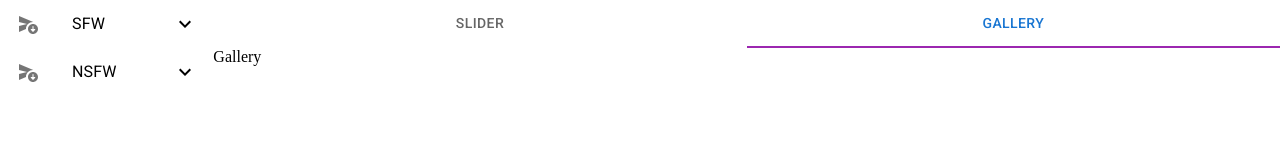
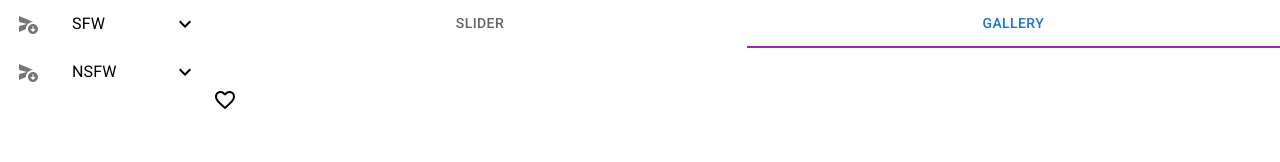
Before and after one commit to sujoygiri/Animex, a React (Vite) app: page / in a window 1280 px wide. Both pictures are taken after a click on the tab "GALLERY". Shown: the top 162 px of the page. Built offline with nearby package versions, Linux system fonts and the light colour scheme.

Commit message:
added utility buttons

```diff
--- a/index.html
+++ b/index.html
@@ -3,8 +3,6 @@
   <head>
     <meta charset="UTF-8" />
     <link rel="icon" type="image/svg+xml" href="/vite.svg" />
-    <!-- <link rel="stylesheet" href="https://fonts.googleapis.com/css?family=Roboto:300,400,500,700&display=swap" />
-    <link rel="stylesheet" href="https://fonts.googleapis.com/icon?family=Material+Icons" /> -->
     <meta name="viewport" content="width=device-width, initial-scale=1.0" />
     <meta http-equiv="Content-Security-Policy" content="script-src 'self'; style-src 'unsafe-inline'" />
     <title>Vite + React</title>
--- a/package.json
+++ b/package.json
@@ -5,7 +5,7 @@
   "type": "module",
   "main": "main.cjs",
   "scripts": {
-    "start": "npx electronmon .",
+    "start": "electronmon .",
     "dev": "vite",
     "build": "vite build",
     "preview": "vite preview"
@@ -19,13 +19,13 @@
     "electron": "^23.1.3",
     "node-fetch": "^3.3.0",
     "react": "^18.2.0",
-    "react-dom": "^18.2.0",
-    "react-router-dom": "^6.9.0"
+    "react-dom": "^18.2.0"
   },
   "devDependencies": {
     "@types/react": "^18.0.27",
     "@types/react-dom": "^18.0.10",
     "@vitejs/plugin-react": "^3.1.0",
+    "electronmon": "^2.0.2",
     "vite": "^4.1.0"
   }
 }
--- a/src/App.jsx
+++ b/src/App.jsx
@@ -7,7 +7,7 @@ const App = () => {
     <React.Fragment>
       <Home />
     </React.Fragment>
-  );
+  )
 };
 
 export default App;
--- /dev/null
+++ b/src/components/Gallery.css
@@ -0,0 +1,53 @@
+.like-button {
+    display: flex;
+    align-items: center;
+    justify-content: center;
+    border: none;
+    background-color: transparent;
+    color: #fff;
+    font-size: 16px;
+    font-weight: bold;
+    cursor: pointer;
+    transition: all 0.3s ease-in-out;
+    position: relative;
+    overflow: hidden;
+    width: 120px;
+    height: 40px;
+    border-radius: 20px;
+  }
+
+  .like-button:hover {
+    color: #f00;
+  }
+
+  .like-button .icon {
+    display: flex;
+    align-items: center;
+    justify-content: center;
+    position: absolute;
+    top: 0;
+    left: 0;
+    width: 100%;
+    height: 100%;
+    transform: scale(0);
+    transition: all 0.3s ease-in-out;
+    z-index: -1;
+  }
+
+  .like-button .heart {
+    color: #f00;
+    font-size: 20px;
+  }
+
+  .like-button.liked .icon {
+    transform: scale(1);
+  }
+
+  .like-button .text {
+    position: relative;
+    z-index: 1;
+  }
+
+  .like-button.liked .text {
+    color: #f00;
+  }
--- a/src/components/Gallery.jsx
+++ b/src/components/Gallery.jsx
@@ -1,9 +1,22 @@
-import React from 'react'
+import React, { useState } from 'react';
+import FavoriteBorderIcon from '@mui/icons-material/FavoriteBorder';
+import './Gallery.css';
 
 const Gallery = () => {
+  const [liked, setLiked] = useState(false);
+  const handleClick = () => {
+    setLiked(!liked);
+  };
   return (
-    <div>Gallery</div>
-  )
-}
+    <React.Fragment>
+      <button className={`like-button ${liked ? 'liked' : ''}`} onClick={handleClick}>
+        <span className="icon">
+        </span>
+        <span className="text">{liked ? 'Liked!' : 'Like'}</span>
+      </button>
+          <FavoriteBorderIcon className="heart" />
+    </React.Fragment>
+  );
+};
 
-export default Gallery
+export default Gallery;
--- a/src/components/Slider.jsx
+++ b/src/components/Slider.jsx
@@ -1,4 +1,4 @@
-import React, { useState } from 'react';
+import React, { useState,useEffect } from 'react';
 import {
   Grid,
   Container,
@@ -16,7 +16,7 @@ import {
 } from '@mui/icons-material';
 
 const Slider = () => {
-
+  const imageUrlArray = []
   const [imageURL, setImageURL] = useState('https://i.waifu.pics/CWZ2Q2V.jpg');
 
 
@@ -26,25 +26,25 @@ const Slider = () => {
         <Grid container sx={{ height: '82vh' }} >
           <Grid item xs={2} sm={2} md={2} lg={3} xl={3} style={{ width: 'inherit', height: 'inherit' }}>
             <Box sx={{ display: 'flex', width: 'inherit', height: 'inherit', justifyContent: 'center', alignItems: 'center' }}>
-              <ArrowCircleLeftRounded />
+              <ArrowCircleLeftRounded sx={{cursor:'pointer'}} />
             </Box>
           </Grid>
           <Grid item xs={8} sm={8} md={8} lg={6} xl={6} style={{ width: 'inherit', height: 'inherit' }}>
             <Box sx={{ width: 'inherit', height: 'inherit' }} >
-              <img src={imageURL} loading='lazy' style={{ width: 'inherit', height: 'inherit' }} />
+              <img src={imageURL} loading='lazy' style={{ width: 'inherit', height: 'inherit' }} onLoad={() => console.log('loaded')}/>
             </Box>
           </Grid>
           <Grid item xs={2} sm={2} md={2} lg={3} xl={3} style={{ width: 'inherit', height: 'inherit' }}>
             <Box sx={{ display: 'flex', width: 'inherit', height: 'inherit', justifyContent: 'center', alignItems: 'center' }}>
-              <ArrowCircleRightRounded />
+              <ArrowCircleRightRounded sx={{cursor:'pointer'}} />
             </Box>
           </Grid>
         </Grid>
         <Box sx={{display:'flex',justifyContent:'center',alignItems:'center',marginTop:'2%'}} >
-          <Stack direction="row" spacing={10}>
-            <Paper elevation={3}><DownloadRounded /></Paper>
-            <Paper elevation={3}><FavoriteBorderRounded /></Paper>
-            <Paper elevation={3}><ShareRounded /></Paper>
+          <Stack direction="row" spacing={10} >
+            <Paper sx={{cursor:'pointer'}} elevation={3}><DownloadRounded /></Paper>
+            <Paper sx={{cursor:'pointer'}} elevation={3}><FavoriteBorderRounded /></Paper>
+            <Paper sx={{cursor:'pointer'}} elevation={3}><ShareRounded /></Paper>
           </Stack>
         </Box>
       </Container>
--- a/src/main.jsx
+++ b/src/main.jsx
@@ -13,5 +13,5 @@ import '@fontsource/roboto/700.css';
 ReactDOM.createRoot(document.getElementById('root')).render(
   <React.StrictMode>
     <App />
-  </React.StrictMode>,
+  </React.StrictMode>
 )
```
Also changed, not shown: 1 other file (tests, documents, lock files or other folders).
